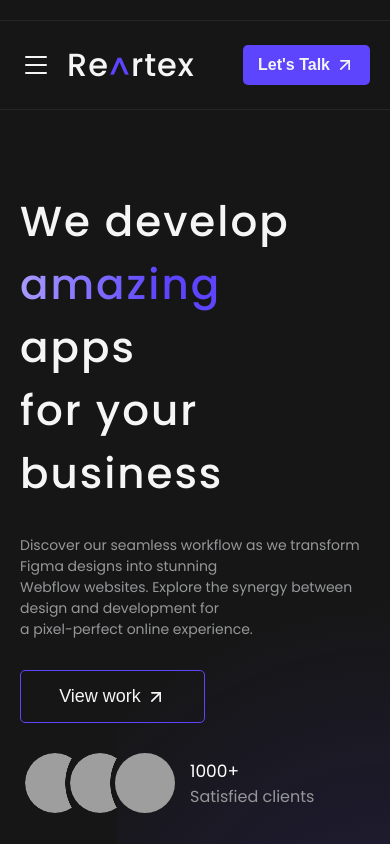
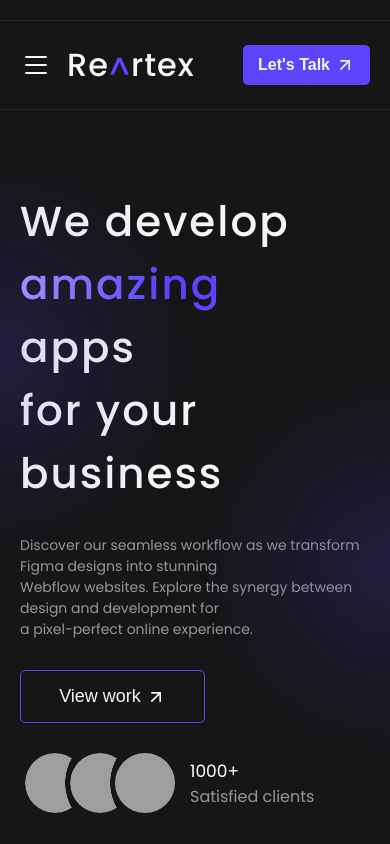
Before and after one commit to SteveBand/agency-web, a React (Create React App) app: page / in a window 390 px wide. Shown: the top 844 px of the page. Built offline with nearby package versions, Linux system fonts and the light colour scheme; grey boxes are pictures that could not be loaded.

Commit message:
added flicker animation + responsivness to background glow

```diff
--- a/src/styles/_variables.scss
+++ b/src/styles/_variables.scss
@@ -10,7 +10,7 @@ $rr-purple-border-color: #a89bff52;
 $rr-cards-bg-color: #ffffff0d;
 $rr-cards-bg-hover-color: #ffffff1b;
 
-$rr-bg-glow: #5e45fd29;
+$rr-bg-glow: #5e45fd17;
 @mixin container-size {
   max-width: 1520px;
 
--- a/src/styles/globals.scss
+++ b/src/styles/globals.scss
@@ -16,4 +16,100 @@ body {
 
 main {
   width: 100%;
+  position: relative;
+  min-height: 100vh;
 }
+
+main::before,
+main::after {
+  background: radial-gradient(circle at 0% 25%, $rr-bg-glow, transparent 15%),
+    radial-gradient(circle at 100% 15%, $rr-bg-glow, transparent 15%);
+  background-size: 70% 70%;
+  background-repeat: repeat-y;
+  background-position: 0% 0%, 100% 0%;
+  position: absolute;
+  top: 0;
+  left: 0;
+  min-height: 100%;
+  width: 100%;
+  z-index: 5;
+  animation: flicker-1 2s infinite;
+  content: "";
+}
+
+@media screen and (max-width: 992px) {
+  main::before,
+  main::after {
+    background: radial-gradient(circle at 0% 5%, $rr-bg-glow, transparent 5%),
+      radial-gradient(circle at 100% 8%, $rr-bg-glow, transparent 5%);
+  }
+}
+
+@media screen and (max-width: 700px) {
+  main::before,
+  main::after {
+    background: radial-gradient(circle at 0% 5%, $rr-bg-glow, transparent 3%),
+      radial-gradient(circle at 100% 8%, $rr-bg-glow, transparent 3%);
+  }
+}
+
+@-webkit-keyframes flicker-1 {
+  0%,
+  100% {
+    opacity: 1;
+  }
+  41.99% {
+    opacity: 1;
+  }
+  42% {
+    opacity: 0;
+  }
+  43% {
+    opacity: 0;
+  }
+  43.01% {
+    opacity: 1;
+  }
+  47.99% {
+    opacity: 1;
+  }
+  48% {
+    opacity: 0;
+  }
+  49% {
+    opacity: 0;
+  }
+  49.01% {
+    opacity: 1;
+  }
+}
+@keyframes flicker-1 {
+  0%,
+  100% {
+    opacity: 1;
+  }
+  41.99% {
+    opacity: 1;
+  }
+  42% {
+    opacity: 0;
+  }
+  43% {
+    opacity: 0;
+  }
+  43.01% {
+    opacity: 1;
+  }
+  47.99% {
+    opacity: 1;
+  }
+  48% {
+    opacity: 0;
+  }
+  49% {
+    opacity: 0;
+  }
+  49.01% {
+    opacity: 1;
+  }
+}
--- a/src/styles/main.scss
+++ b/src/styles/main.scss
@@ -3,16 +3,3 @@
 @import url("./components/header.scss");
 @import url("./views/dashboard/dashboard.scss");
 @import "./variables";
-main {
-  background: radial-gradient(circle at 0% 30%, $rr-bg-glow, transparent 15%),
-    radial-gradient(circle at 100% 20%, $rr-bg-glow, transparent 10%);
-  background-size: 70% 70%;
-  background-repeat: repeat-y;
-  background-position: 0% 0%, 100% 0%;
-  position: absolute;
-  top: 0;
-  left: 0;
-  min-height: 100vh;
-  width: 100%;
-  z-index: 5;
-}
```
